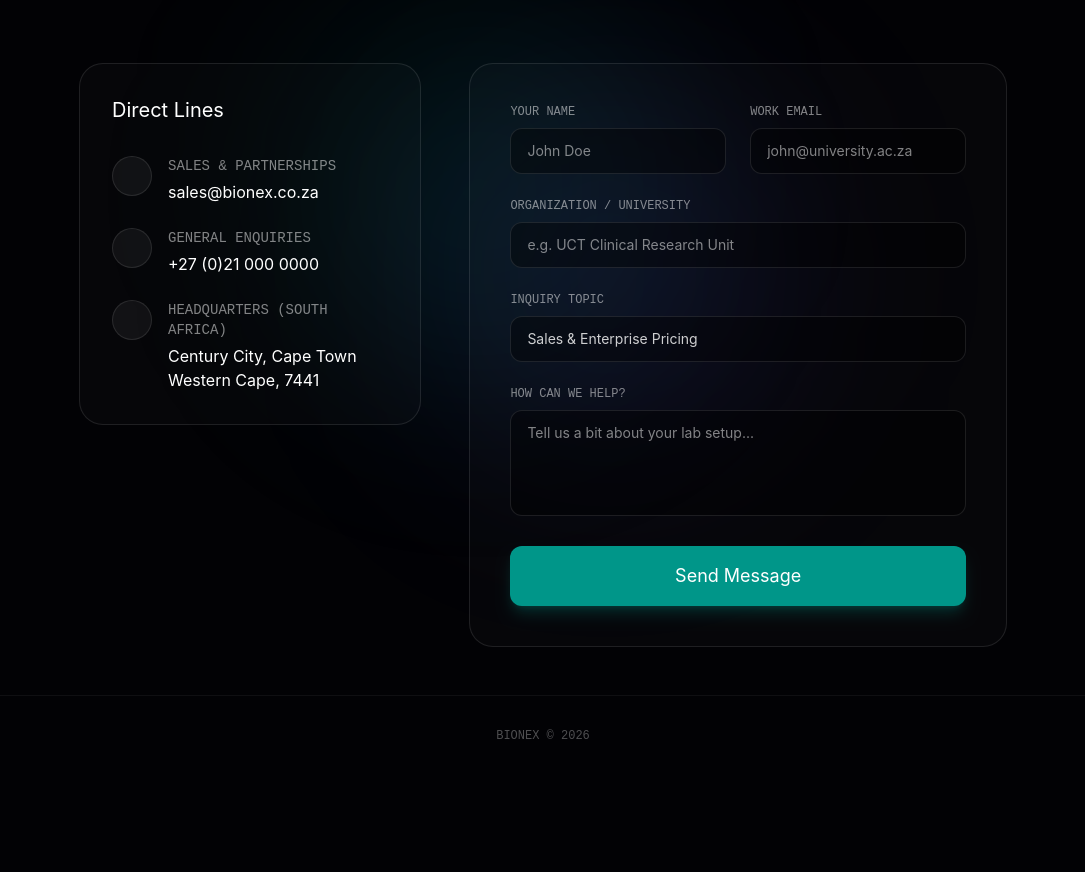
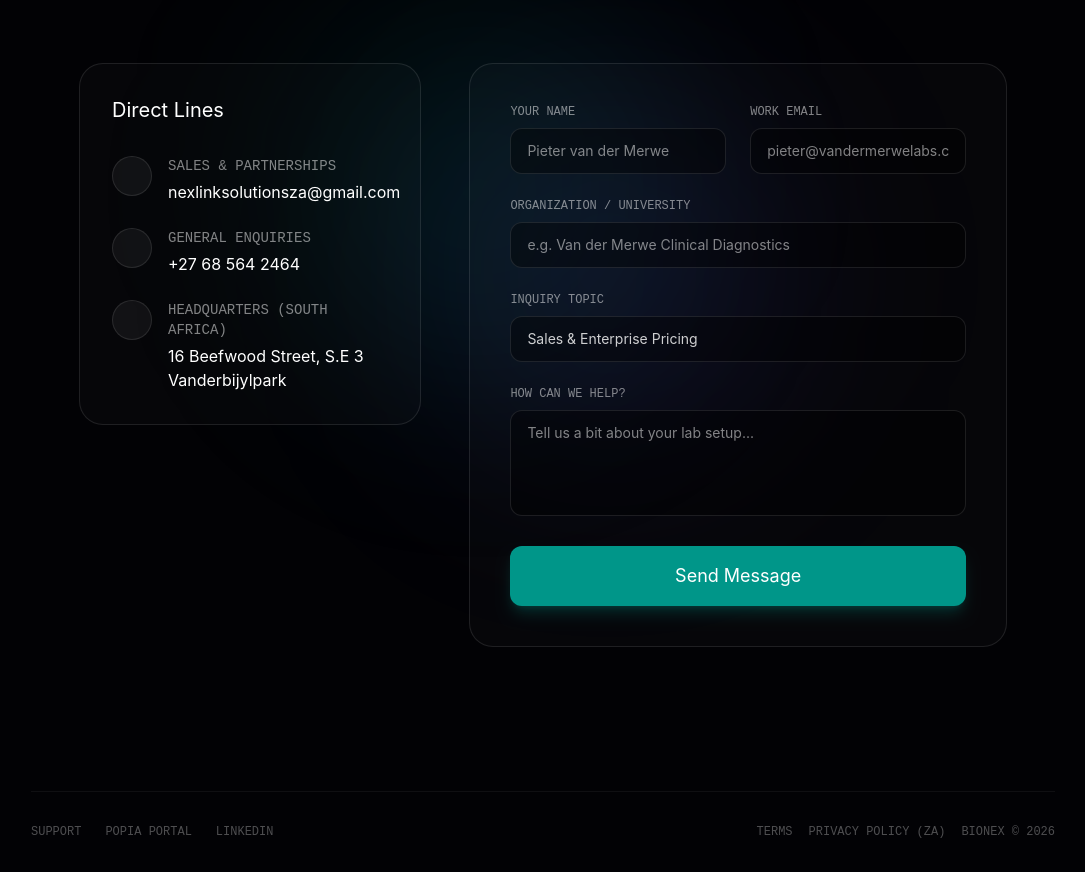
Before and after one commit to HarryMofoka/BioNex-LIMS, a React (Vite) app: page /contact in a window 1280 px wide. Shown: the part 380-1252 px from the top of the page, without its empty margins (97-1182 px from the left). Before the commit the page ends 1156 px from the top, so only its background shows below. Built offline with nearby package versions, Linux system fonts and the light colour scheme; some icons are missing.

Commit message:
feat: Update contact page with specific SA details and global footer

```diff
--- a/src/pages/ContactPage.jsx
+++ b/src/pages/ContactPage.jsx
@@ -35,7 +35,7 @@ const ContactPage = () => {
                                     </div>
                                     <div>
                                         <div className="text-sm text-white/50 font-mono mb-1">SALES & PARTNERSHIPS</div>
-                                        <a href="mailto:sales@bionex.co.za" className="text-white hover:text-teal-400 transition-colors">sales@bionex.co.za</a>
+                                        <a href="mailto:nexlinksolutionsza@gmail.com" className="text-white hover:text-teal-400 transition-colors">nexlinksolutionsza@gmail.com</a>
                                     </div>
                                 </div>
 
@@ -45,7 +45,7 @@ const ContactPage = () => {
                                     </div>
                                     <div>
                                         <div className="text-sm text-white/50 font-mono mb-1">GENERAL ENQUIRIES</div>
-                                        <a href="tel:+27210000000" className="text-white hover:text-teal-400 transition-colors">+27 (0)21 000 0000</a>
+                                        <a href="tel:+27685642464" className="text-white hover:text-teal-400 transition-colors">+27 68 564 2464</a>
                                     </div>
                                 </div>
 
@@ -55,7 +55,7 @@ const ContactPage = () => {
                                     </div>
                                     <div>
                                         <div className="text-sm text-white/50 font-mono mb-1">HEADQUARTERS (SOUTH AFRICA)</div>
-                                        <span className="text-white">Century City, Cape Town<br /> Western Cape, 7441</span>
+                                        <span className="text-white">16 Beefwood Street, S.E 3<br /> Vanderbijylpark</span>
                                     </div>
                                 </div>
                             </div>
@@ -77,17 +77,17 @@ const ContactPage = () => {
                                     <div className="grid grid-cols-1 md:grid-cols-2 gap-6">
                                         <div>
                                             <label className="block text-xs font-mono text-white/50 mb-2 uppercase">Your Name</label>
-                                            <input required type="text" className="w-full bg-black/40 border border-white/10 rounded-xl px-4 py-3 text-white text-sm focus:border-teal-500/50 outline-none transition-colors" placeholder="John Doe" />
+                                            <input required type="text" className="w-full bg-black/40 border border-white/10 rounded-xl px-4 py-3 text-white text-sm focus:border-teal-500/50 outline-none transition-colors" placeholder="Pieter van der Merwe" />
                                         </div>
                                         <div>
                                             <label className="block text-xs font-mono text-white/50 mb-2 uppercase">Work Email</label>
-                                            <input required type="email" className="w-full bg-black/40 border border-white/10 rounded-xl px-4 py-3 text-white text-sm focus:border-teal-500/50 outline-none transition-colors" placeholder="john@university.ac.za" />
+                                            <input required type="email" className="w-full bg-black/40 border border-white/10 rounded-xl px-4 py-3 text-white text-sm focus:border-teal-500/50 outline-none transition-colors" placeholder="pieter@vandermerwelabs.co.za" />
                                         </div>
                                     </div>
 
                                     <div>
                                         <label className="block text-xs font-mono text-white/50 mb-2 uppercase">Organization / University</label>
-                                        <input required type="text" className="w-full bg-black/40 border border-white/10 rounded-xl px-4 py-3 text-white text-sm focus:border-teal-500/50 outline-none transition-colors" placeholder="e.g. UCT Clinical Research Unit" />
+                                        <input required type="text" className="w-full bg-black/40 border border-white/10 rounded-xl px-4 py-3 text-white text-sm focus:border-teal-500/50 outline-none transition-colors" placeholder="e.g. Van der Merwe Clinical Diagnostics" />
                                     </div>
 
                                     <div>
@@ -114,8 +114,18 @@ const ContactPage = () => {
                 </div>
             </div>
 
-            <div className="border-t border-white/5 py-8 text-center text-white/30 text-xs font-mono">
-                BIONEX © 2026
+            {/* Footer */}
+            <div className="px-6 md:px-0 mt-24 border-t border-white/5 py-8 flex flex-col md:flex-row justify-between items-center text-white/30 text-xs font-mono w-full max-w-5xl mx-auto">
+                <div className="flex items-center gap-6 mb-4 md:mb-0">
+                    <Link to="/support" className="hover:text-white transition-colors">SUPPORT</Link>
+                    <Link to="/popia" className="hover:text-white transition-colors">POPIA PORTAL</Link>
+                    <a href="#" className="hover:text-white transition-colors">LINKEDIN</a>
+                </div>
+                <div className="flex items-center gap-4">
+                    <Link to="/terms" className="hover:text-white transition-colors">TERMS</Link>
+                    <Link to="/privacy" className="hover:text-white transition-colors">PRIVACY POLICY (ZA)</Link>
+                    <span>BIONEX © 2026</span>
+                </div>
             </div>
         </div>
     );
```
